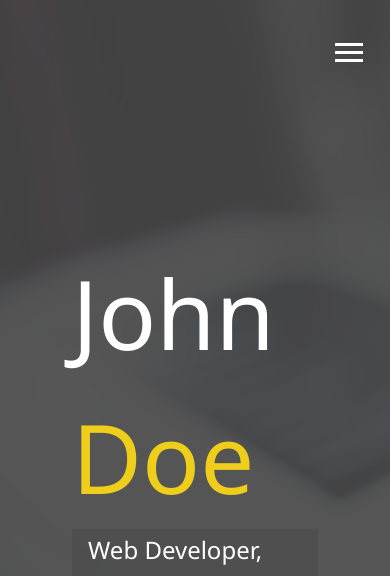
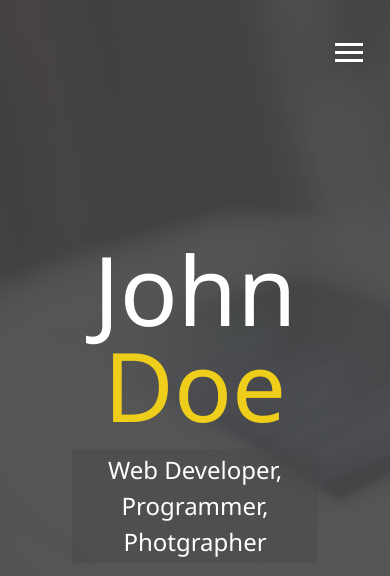
Before and after one commit to BeagleDad/modern_portfolio, a website: page dist/index.html in a window 390 px wide. Shown: the top 576 px of the page. Drawn offline with Linux system fonts and the light colour scheme.

Commit message:
added media queries and made menu overly responsive

```diff
--- a/scss/_config.scss
+++ b/scss/_config.scss
@@ -28,3 +28,27 @@ $background-opacity: 0.9;
     }
   }
 }
+
+// Media Query Mixins
+@mixin mediaSm {
+  @media screen and (max-width: 500px) {
+    @content;
+  }
+}
+
+@mixin mediaMd {
+  @media screen and (max-width: 768px) {
+    @content;
+  }
+}
+@mixin mediaLg {
+  @media screen and (min-width: 769px) and (max-width: 1170px) {
+    @content;
+  }
+}
+
+@mixin mediaXl {
+  @media screen and (min-width: 1171px) {
+    @content;
+  }
+}
--- /dev/null
+++ b/scss/_mobile.scss
@@ -0,0 +1,52 @@
+// Widescreens
+@include mediaXl {
+}
+
+// Desktop and laptops
+@include mediaLg {
+}
+
+// Tablets and sm laptops
+@include mediaMd {
+  main {
+    align-items: center;
+    text-align: center;
+    .lg-heading {
+      line-height: 1;
+      margin-bottom: 1rem;
+    }
+  }
+
+  ul.menu-nav,
+  div.menu-branding {
+    float: none;
+    width: 100%;
+    min-height: 0;
+    &.show {
+      transform: translate3d((0, 0, 0));
+    }
+  }
+
+  .menu-nav {
+    height: 75vh;
+    transform: translate3d(-100%, 0, 0);
+    font-size: 24px;
+  }
+  .menu-branding {
+    height: 25vh;
+    transform: translate3d(100%, 0, 0);
+
+    .portrait {
+      background: url(../img/portrait_small.jpg);
+      width: 150px;
+      height: 150px;
+    }
+  }
+}
+
+// Smartphones
+@include mediaSm {
+  main#home h1 {
+    margin-top: 10vh;
+  }
+}
--- a/scss/main.scss
+++ b/scss/main.scss
@@ -1,6 +1,6 @@
 @import "config";
 @import "menu";
-
+@import "mobile";
 * {
   box-sizing: border-box;
 }
```
Also changed, not shown: dist/css/main.css.
